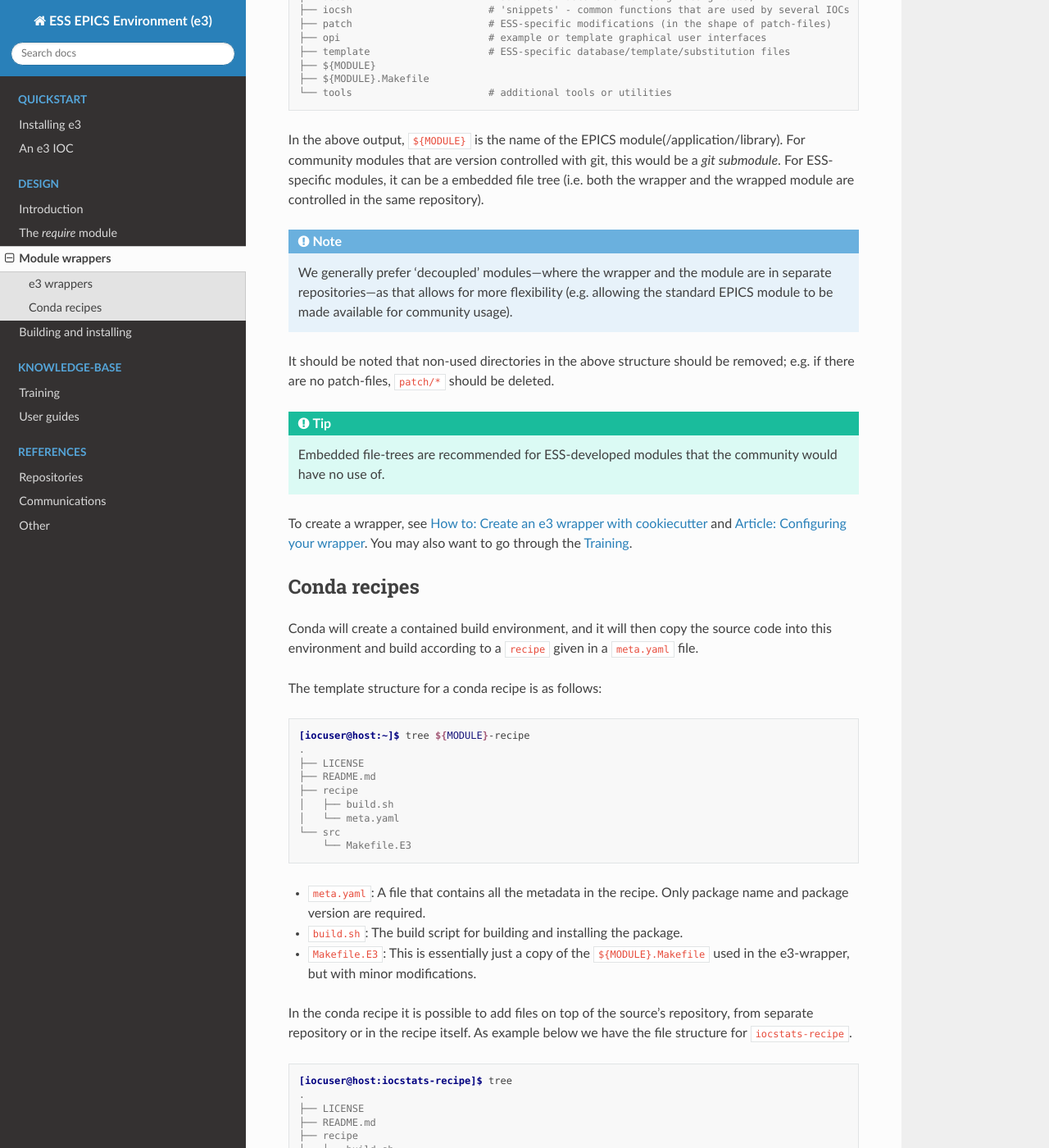
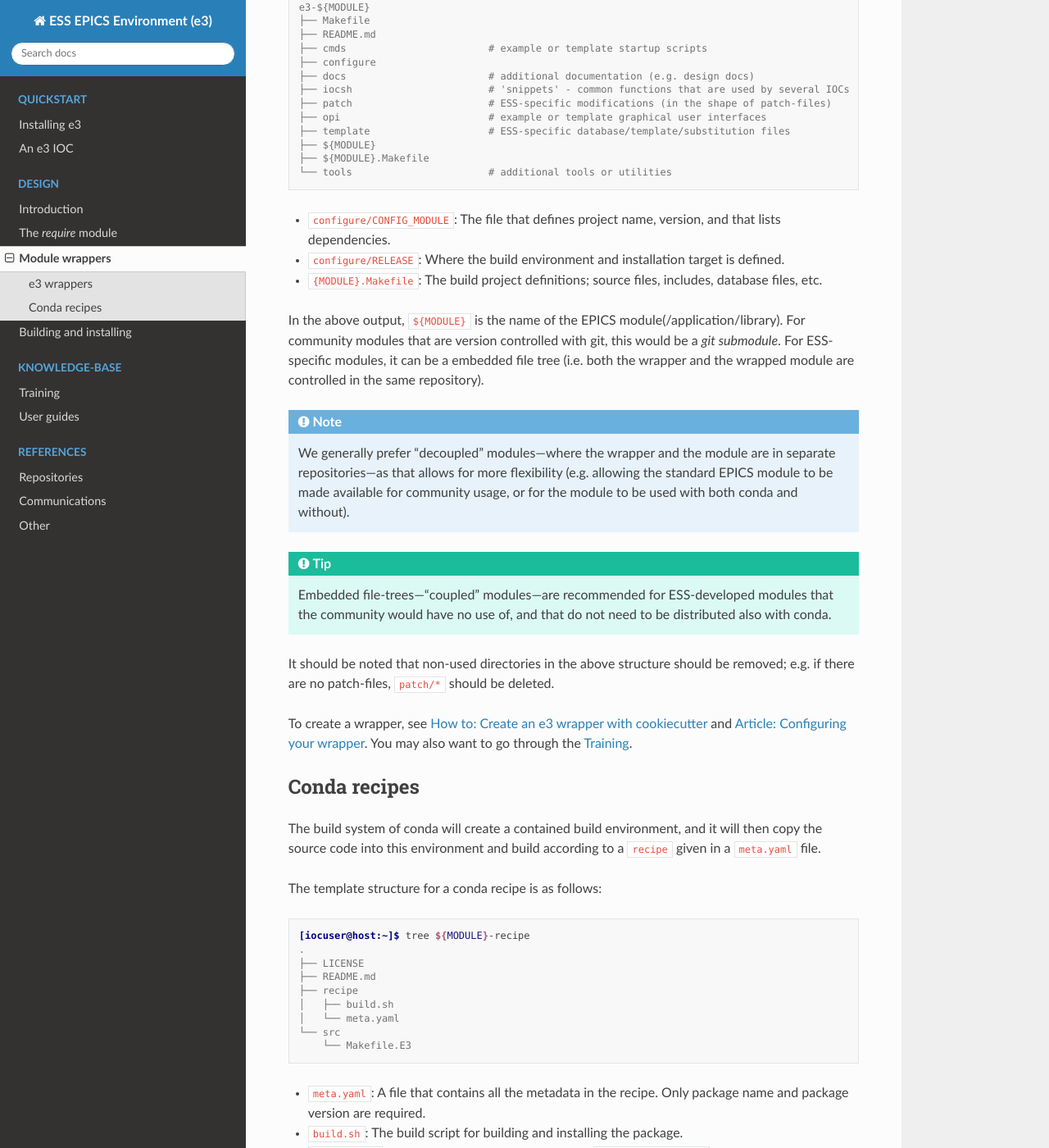
Before and after one commit to ttkorhonen/e3pages, a Sphinx documentation site: the page built from docs/design/3_wrappers.md, in a window 1280 px wide and 1400 px high, scrolled down 631 px. Shown: the whole window at 82% size. Built offline with Sphinx 7.4.7 and the Read the Docs theme 2.0.0, drawn with Linux system fonts in a browser that asks for light colours; some of the changed text lies outside the part shown.

Commit message:
E3-900: Even out content

````diff
--- a/docs/design/3_wrappers.md
+++ b/docs/design/3_wrappers.md
@@ -2,11 +2,13 @@
 
 # Module wrappers
 
-Another key feature of e3 is the module wrapper. This allows us to apply
-site-specific changes to modules from any source without needing to modify that
-source directly. Site-specific changes include code changes in the form of
-patches, separate database and substitution files to enable ESS-compliant
-Process Variable (PV) naming structure, and custom GUIs.
+A key feature of e3 is the module wrapper. It is named as such
+since it "wraps" the underlying EPICS module/extension. This allows us
+to apply site-specific changes to modules from any source without
+needing to modify that source directly. Site-specific changes include
+code changes in the form of patches, separate database and substitution
+files to enable ESS-compliant Process Variable (PV) naming structure,
+and custom GUIs.
 
 The e3 environment has two different management solution, see {ref}`build_process`.
 The first and primary one, which uses custom tooling, relies on something we
@@ -14,6 +16,10 @@
 package management, uses a different wrapper that we refer to as "recipes".
 
 ## e3 wrappers
+
+The build system of e3 will build according to configuration
+spread between the main `${MODULE}.Makefile` and other GNU Make
+files under `./configure`.
 
 The template structure for an e3 wrapper is as follows:
 
@@ -34,6 +40,15 @@
 └── tools                       # additional tools or utilities
 ```
 
+* `configure/CONFIG_MODULE`: The file that defines project
+  name, version, and that lists dependencies.
+
+* `configure/RELEASE`: Where the build environment and installation
+  target is defined.
+
+* `{MODULE}.Makefile`: The build project definitions; source
+  files, includes, database files, etc.
+
 In the above output, `${MODULE}` is the name of the EPICS
 module(/application/library). For community modules that are version controlled
 with git, this would be a *git submodule*. For ESS-specific modules, it can be a
@@ -41,27 +56,29 @@
 in the same repository).
 
 :::{note}
-We generally prefer 'decoupled' modules---where the wrapper and the module are
+We generally prefer "decoupled" modules---where the wrapper and the module are
 in separate repositories---as that allows for more flexibility (e.g. allowing
-the standard EPICS module to be made available for community usage).
+the standard EPICS module to be made available for community
+usage, or for the module to be used with both conda and without).
+:::
+
+:::{tip}
+Embedded file-trees---"coupled" modules---are recommended for ESS-developed
+modules that the community would have no use of, and that do not need to
+be distributed also with conda.
 :::
 
 It should be noted that non-used directories in the above structure should be
 removed; e.g. if there are no patch-files, `patch/*` should be deleted.
-
-:::{tip}
-Embedded file-trees are recommended for ESS-developed modules that the community
-would have no use of.
-:::
 
 To create a wrapper, see {ref}`cookiecutter_wrapper` and {ref}`wrapper_config`.
 You may also want to go through the {ref}`training_series`.
 
 ## Conda recipes
 
-Conda will create a contained build environment, and it will then
-copy the source code into this environment and build according to a
-`recipe` given in a `meta.yaml` file.
+The build system of conda will create a contained build environment,
+and it will then copy the source code into this environment and build
+according to a `recipe` given in a `meta.yaml` file.
 
 The template structure for a conda recipe is as follows:
 
@@ -85,9 +102,9 @@
 * `Makefile.E3`: This is essentially just a copy of the `${MODULE}.Makefile`
   used in the e3-wrapper, but with minor modifications.
 
-In the conda recipe it is possible to add files on top of the
-source's repository, from separate repository or in the recipe
-itself. As example below we have the file structure for `iocstats-recipe`.
+Just as with the e3 wrapper, it is possible to add files "on top" of the
+source's repository in the conda recipe. As example below we have the
+file structure for `iocstats-recipe`.
 
 ``` console
 [iocuser@host:iocstats-recipe]$ tree
@@ -98,12 +115,12 @@
 │   ├── build.sh
 │   └── meta.yaml
 └── src
-    ├── cmds
+    ├── cmds                # example, template, or test startup scripts
     │   └── iocStats.cmd
-    ├── iocsh
+    ├── iocsh               # snippets
     │   └── iocStats.iocsh
     ├── Makefile
-    └── template
+    └── template            # template, substitution, and database files
         ├── iocAdminSoft-ess.substitutions
         └── iocE3EnvVar-ess.template
 ```
````
